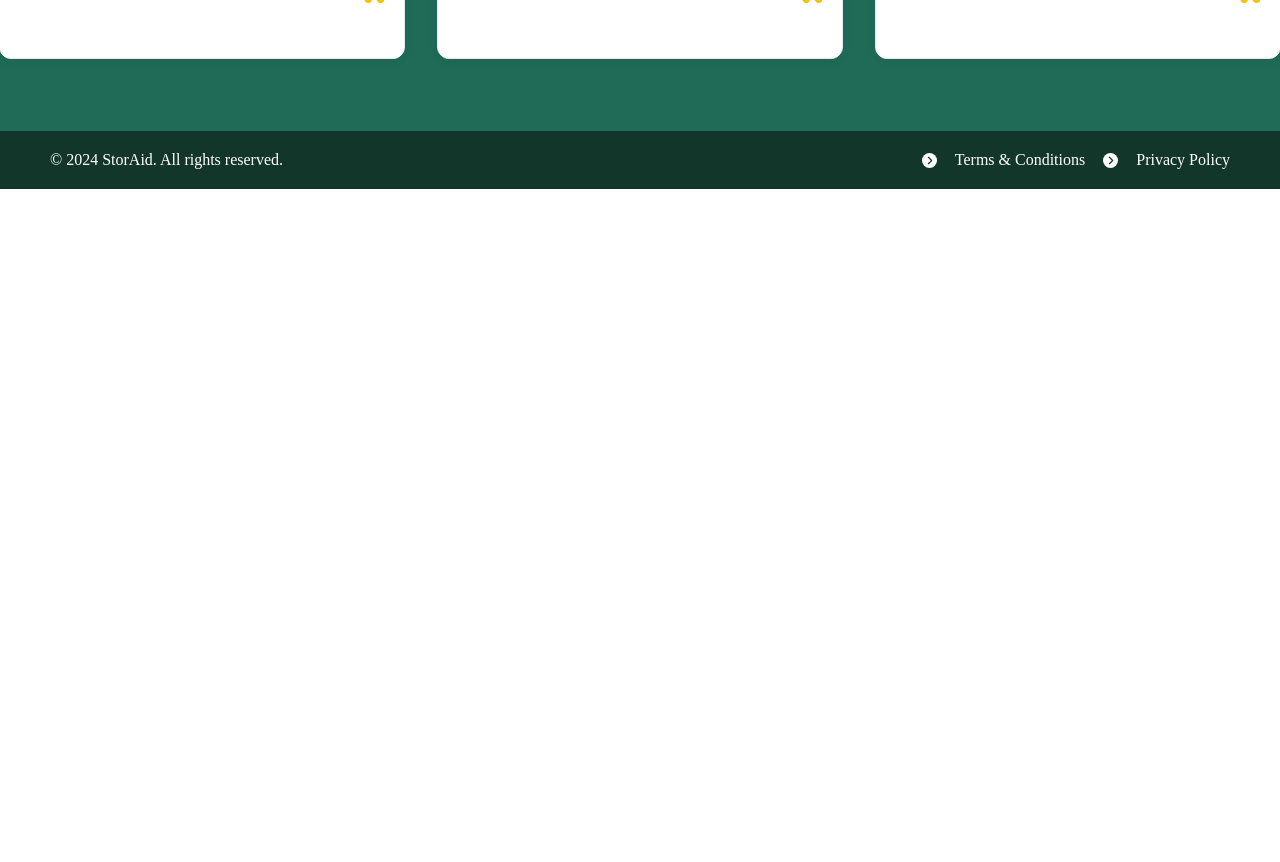
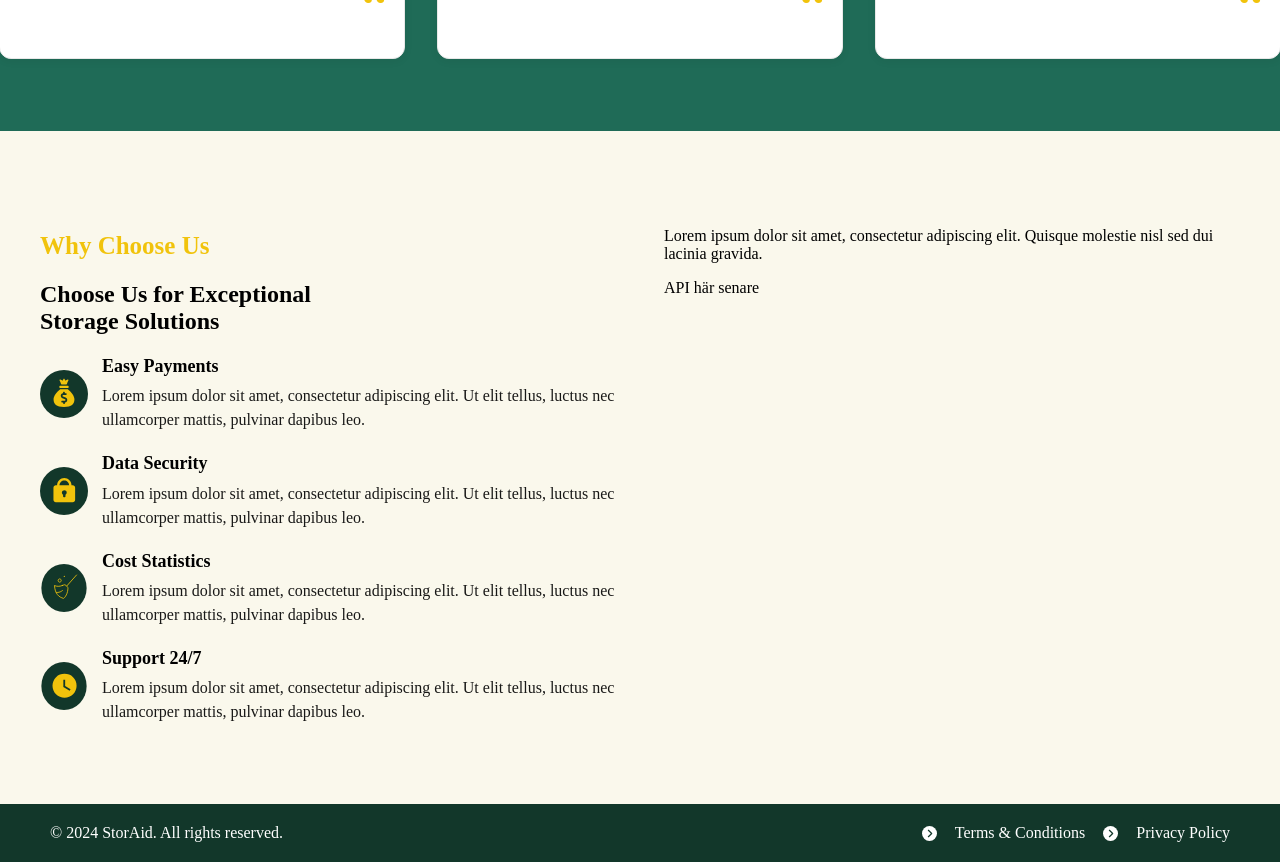
Before and after one commit to JuliaFaraj/react-website, a React (Vite) app: page / in a window 1280 px wide. Shown: the part 2180-3042 px from the top of the page. Before the commit the page ends 2369 px from the top, so only its background shows below. Built offline with nearby package versions, Linux system fonts and the light colour scheme.

Commit message:
Färdig Why Choose Us-sektion utan API

```diff
--- a/src/App.jsx
+++ b/src/App.jsx
@@ -12,6 +12,7 @@ import HeroSub from './Components/HeroSub.jsx';
 import Brands from './Components/Brands.jsx';
 import OurServices from './Components/OurServices.jsx';
 import Testimonials from './Components/Testimonials.jsx';
+import WhychooseUs from './Components/WhychooseUs.jsx';
 
 const App = () => {
   return (
--- /dev/null
+++ b/src/Components/WhychooseUs.jsx
@@ -0,0 +1,57 @@
+// src/Components/WhyChooseUs.jsx
+import iconPayments    from "../assets/Images/IconAffordable.svg";
+import iconDataSec     from "../assets/Images/IconSafety.svg";
+import iconStatistics  from "../assets/Images/IconClean.svg";
+import iconSupport     from "../assets/Images/IconClock.svg";
+
+// Döp data-arrayen så den inte krockar med komponentnamn
+const whyItems = [
+  { id: 1, icon: iconPayments,   title: "Easy Payments",   text: "Lorem ipsum dolor sit amet, consectetur adipiscing elit. Ut elit tellus, luctus nec ullamcorper mattis, pulvinar dapibus leo." },
+  { id: 2, icon: iconDataSec,    title: "Data Security",   text: "Lorem ipsum dolor sit amet, consectetur adipiscing elit. Ut elit tellus, luctus nec ullamcorper mattis, pulvinar dapibus leo." },
+  { id: 3, icon: iconStatistics, title: "Cost Statistics", text: "Lorem ipsum dolor sit amet, consectetur adipiscing elit. Ut elit tellus, luctus nec ullamcorper mattis, pulvinar dapibus leo." },
+  { id: 4, icon: iconSupport,    title: "Support 24/7",    text: "Lorem ipsum dolor sit amet, consectetur adipiscing elit. Ut elit tellus, luctus nec ullamcorper mattis, pulvinar dapibus leo." },
+];
+
+const WhyChooseUs = () => {
+  return (
+    <section className="why-section">
+      <div className="container">
+        <div className="why-wrapper">
+          {/* Vänster kolumn: 4 features i vertikal lista */}
+          <div className="why-left">
+            <h1 className="why-title">Why Choose Us</h1>
+            <h2 className="why-subtitle">Choose Us for Exceptional Storage Solutions</h2>
+
+
+            <div className="why-grid why-grid--about">
+              {whyItems.map((f) => (
+                <div className="why-item" key={f.id}>
+                  <img src={f.icon} alt="" className="why-icon" aria-hidden="true" />
+                  <div className="why-text">
+                    <h3>{f.title}</h3>
+                    <p>{f.text}</p>
+                  </div>
+                </div>
+              ))}
+            </div>
+          </div>
+
+          {/* Höger kolumn: API-kort (placeholder) */}
+          <div className="why-right">
+            <div className="api-card">
+              <p><p className="why-lead">
+              Lorem ipsum dolor sit amet, consectetur adipiscing elit. Quisque molestie nisl sed dui lacinia gravida.
+            </p> API  här senare</p>
+
+
+
+
+            </div>
+          </div>
+        </div>
+      </div>
+    </section>
+  );
+};
+
+export default WhyChooseUs;
--- a/src/Pages/Home.jsx
+++ b/src/Pages/Home.jsx
@@ -5,6 +5,7 @@ import Brands from '../Components/Brands.jsx';
 import { Link, NavLink } from "react-router-dom";   // avsluta med semikolon
 import OurServices from "../Components/OurServices.jsx"; // ingen klammer
 import Testimonials from '../Components/Testimonials.jsx';
+import WhychooseUs from '../Components/WhychooseUs.jsx';
 
 const Home = () => {
   return (
@@ -14,6 +15,7 @@ const Home = () => {
     <Brands />
     <OurServices />
     <Testimonials />
+    <WhychooseUs />
 
     </main>
   )
--- a/src/index.css
+++ b/src/index.css
@@ -580,3 +580,68 @@ padding: 48px 0;
   line-height: 1.2;
   margin: 0 0 10px 0;
 }
+
+
+/* ===== Why Section (icke-responsiv) ===== */
+
+.why-section {
+  padding: 80px 0;
+  background-color: #FAF8EC; /* byt till din färg */
+}
+
+.why-wrapper {
+  display: grid;
+  grid-template-columns: 1fr 1fr;
+  align-items: start;
+  gap: 48px;
+}
+
+.why-grid {
+  /* tvinga EN vertikal lista, inte 2 kolumner */
+  display: flex !important;
+  flex-direction: column !important;
+  gap: 20px;
+  grid-template-columns: unset !important; /* neutralisera äldre regler */
+}
+
+/* ikon + text i rad, stabil alignment */
+.feature-item,
+.why-item {
+  display: grid !important;
+  grid-template-columns: 48px 1fr;
+  align-items: center;
+  column-gap: 14px;
+}
+
+/* ikonstorlek och baseline */
+.feature-icon,
+.why-icon {
+  width: 48px;
+  height: 48px;
+  display: block;
+}
+
+/* tajta rubriker och brödtext bredvid ikon */
+.feature-text h3,
+.why-text h3 {
+  margin: 0 0 6px 0;
+  font-size: 18px;
+  line-height: 1.3;
+}
+
+.feature-text p,
+.why-text p {
+  margin: 0;
+  line-height: 1.5;
+  opacity: 0.9;
+}
+
+/* valfritt – begränsa vänsterkolumnens läsbredd så det matchar Figma bättre */
+.why-left { max-width: 640px; }
+
+.why-subtitle {
+  display: block;
+  width: 100%;
+  max-width: 350px;
+  margin: 20px 0;
+}
```
Also changed, not shown: src/Components/Testimonials.jsx (+6 -1 lines), src/assets/Images/BgImg.svg (renamed from src/assets/Images/Bg Img.svg).
